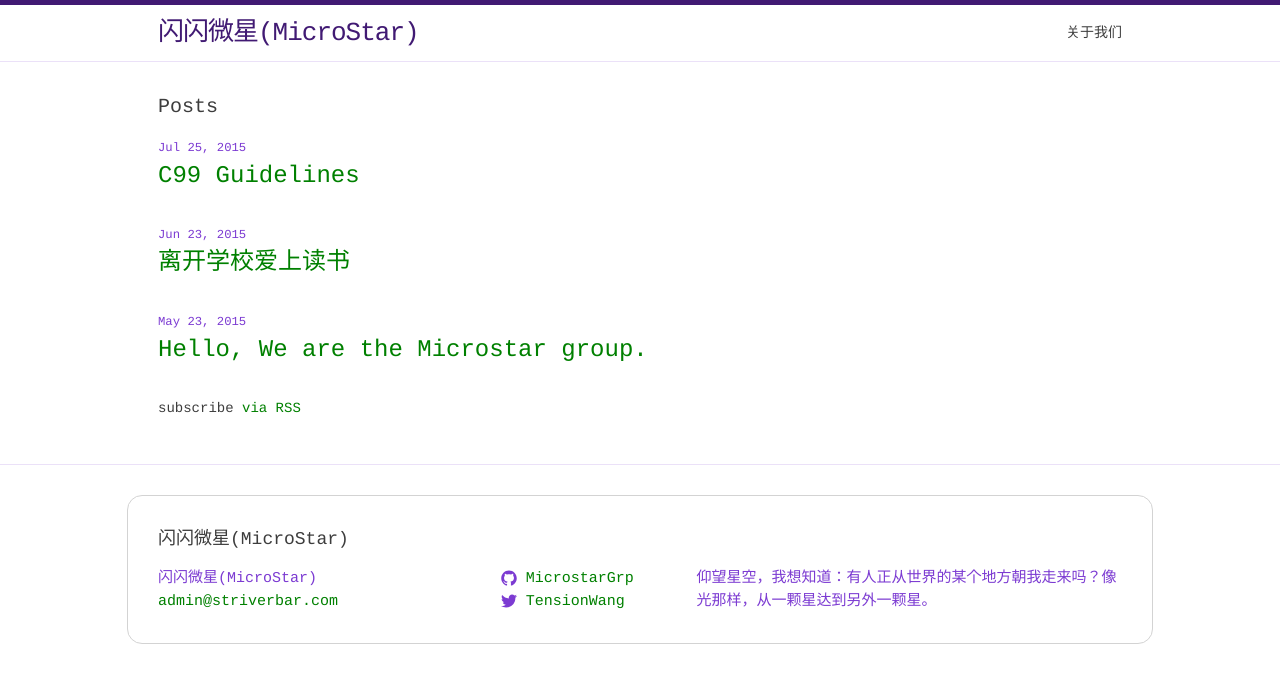
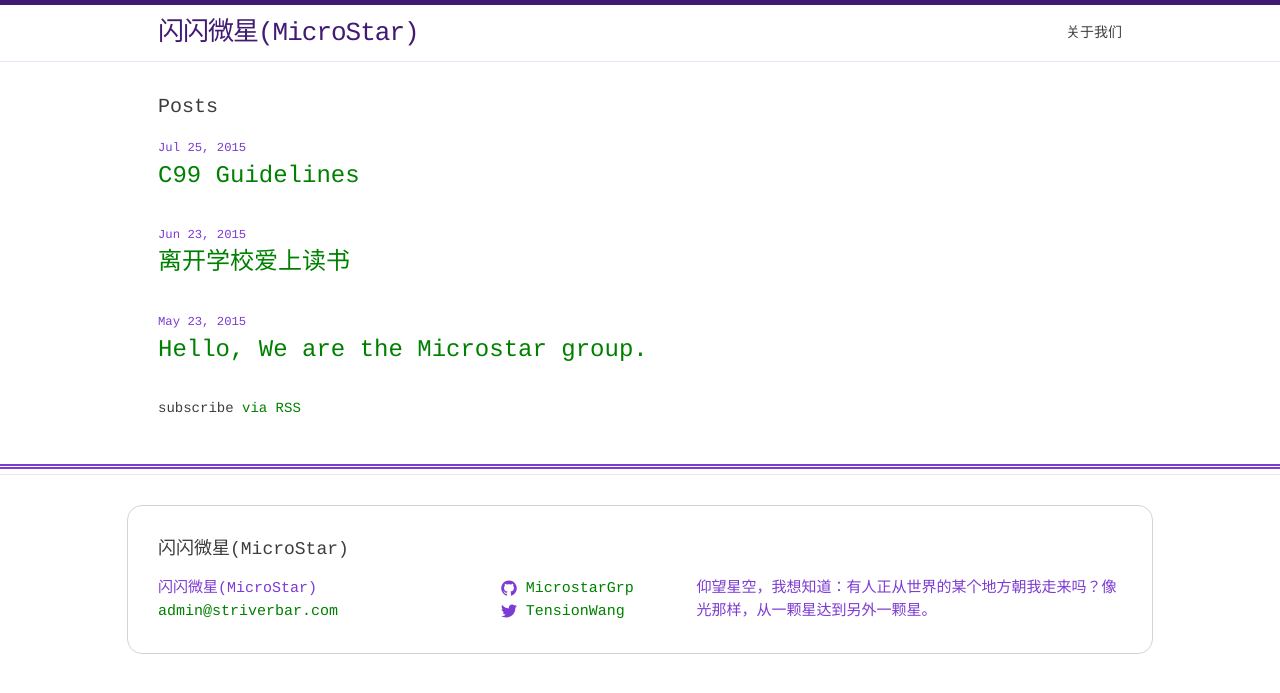
Before and after one commit to MicrostarGrp/MicrostarGrp.github.io, a Jekyll site: the page built from index.html, in a window 1280 px wide. Shown: the top 693 px of the page. Built offline with Jekyll 4.4.1, drawn with Linux system fonts in a browser that asks for light colours; some web fonts are replaced; the list of posts is cut into pages by our own code.

Commit message:
添加与域名对应的备案号

```diff
--- a/_includes/footer.html
+++ b/_includes/footer.html
@@ -1,3 +1,4 @@
+<hr style="height:5px;border:none;border-top:5px double #7c3bd2;"/>
 <footer class="site-footer">
   <div class="foot-wrapper">
     {% if page.comments %}
@@ -60,7 +61,11 @@
         <p class="text">{{ site.description }}</p>
       </div>
     </div>
-
+    <script type="text/javascript">
+    var str = document.domain;
+  	if(str.indexOf("xn--rht732k.wang") != -1) {
+    	 document.write('<div class="text" style="text-align:right;color:blue;padding:0px 0px 10px;">粤ICP备15067143号</div>');
+    }
+    </script>
   </div>
-
 </footer>
```
Also changed, not shown: 6 other files.
